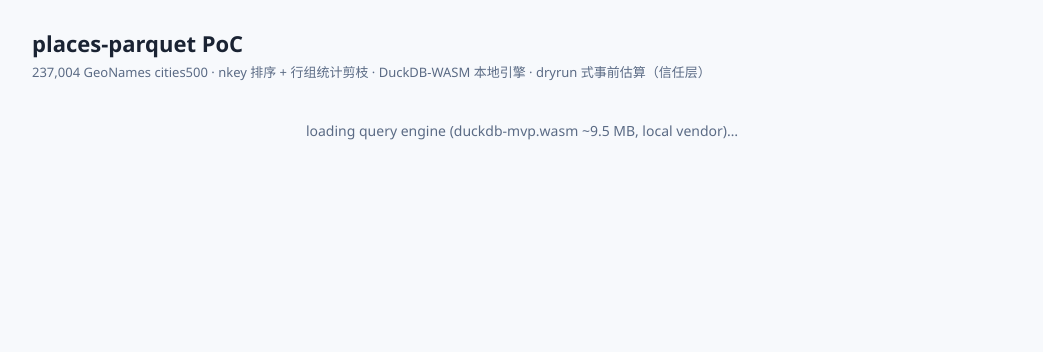
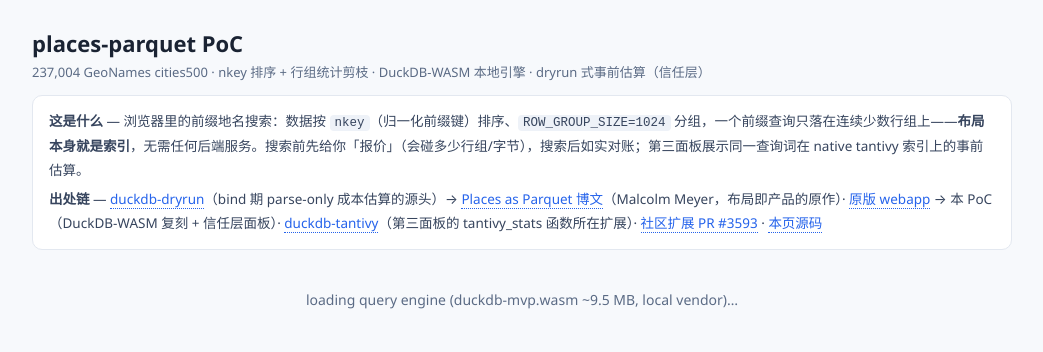
Before and after one commit to alitrack/places-parquet-demo, a plain HTML site: page web/index.html in a window 1280 px wide. Shown: the whole page, without its empty margins (118-1161 px from the left). Drawn offline with Linux system fonts and the light colour scheme.

Commit message:
docs: add about card — what this is + source chain (dryrun → places-as-parquet → PoC → duckdb-tantivy → PR #3593)

```diff
--- a/web/index.html
+++ b/web/index.html
@@ -31,12 +31,29 @@
   .status { margin-top:10px; font-size:12.5px; color:var(--sub); }
   #engineStatus { padding:40px; text-align:center; color:var(--sub); font-size:14px; }
   .hint { font-size:12px; color:var(--sub); margin-top:8px; }
+  .about { background:var(--card); border:1px solid var(--line); border-radius:10px; padding:14px 16px; margin-top:14px; font-size:13.5px; line-height:1.75; color:#37455e; }
+  .about p { margin:0 0 6px; }
+  .about p:last-child { margin:0; }
+  .about a { color:var(--acc); text-decoration:none; border-bottom:1px dotted var(--acc); }
+  .about code { background:#eef2f8; border-radius:4px; padding:1px 5px; font-size:12.5px; }
 </style>
 </head>
 <body>
 <div class="wrap">
   <h1>places-parquet PoC</h1>
   <div class="sub">237,004 GeoNames cities500 · nkey 排序 + 行组统计剪枝 · DuckDB-WASM 本地引擎 · dryrun 式事前估算（信任层）</div>
+  <div class="about">
+    <p><b>这是什么</b> — 浏览器里的前缀地名搜索：数据按 <code>nkey</code>（归一化前缀键）排序、<code>ROW_GROUP_SIZE=1024</code> 分组，一个前缀查询只落在连续少数行组上——<b>布局本身就是索引</b>，无需任何后端服务。搜索前先给你「报价」（会碰多少行组/字节），搜索后如实对账；第三面板展示同一查询词在 native tantivy 索引上的事前估算。</p>
+    <p><b>出处链</b> —
+      <a href="https://github.com/aleda145/duckdb-dryrun" target="_blank">duckdb-dryrun</a>（bind 期 parse-only 成本估算的源头）→
+      <a href="https://malcolmmeyer.com/posts/places-as-parquet%3A-a-prefix-and-free-text-search-that-runs-in-the-browser/" target="_blank">Places as Parquet 博文</a>（Malcolm Meyer，布局即产品的原作）·
+      <a href="https://malcolmmeyer.com/webapps/places-parquet/" target="_blank">原版 webapp</a> →
+      本 PoC（DuckDB-WASM 复刻 + 信任层面板）·
+      <a href="https://github.com/alitrack/duckdb-tantivy" target="_blank">duckdb-tantivy</a>（第三面板的 tantivy_stats 函数所在扩展）·
+      <a href="https://github.com/duckdb/community-extensions/pull/3593" target="_blank">社区扩展 PR #3593</a> ·
+      <a href="https://github.com/alitrack/places-parquet-demo" target="_blank">本页源码</a>
+    </p>
+  </div>
 
   <div id="engineStatus">loading query engine (duckdb-mvp.wasm ~9.5 MB, local vendor)…</div>
 
```
